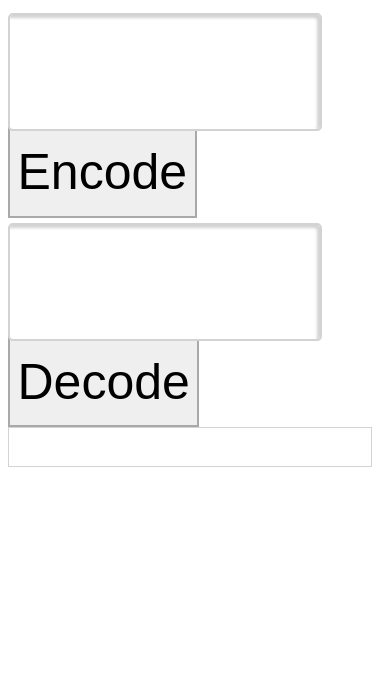
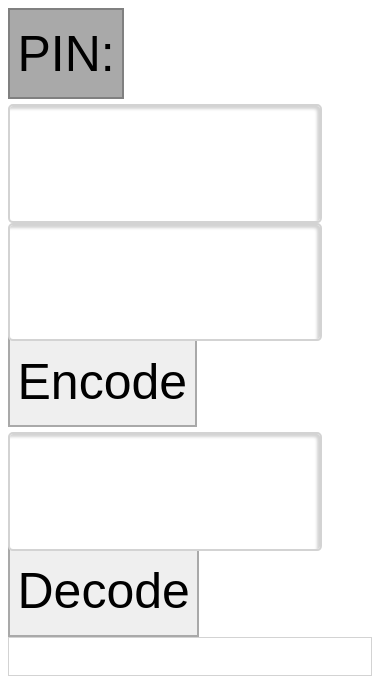
Before and after one commit to getbentscratch/worldgame, a plain HTML site: page www/index.html in a window 390 px wide. Drawn offline with Linux system fonts and the light colour scheme; some packages are replaced by stand-ins of ours.

Commit message:
Update index.html

```diff
--- a/www/index.html
+++ b/www/index.html
@@ -15,6 +15,23 @@
   padding: 5%;
   font-size: 500%;
   font-family: arial;
+}
+#pinnumber {
+outline: none;
+transition: all .3s;
+border-radius: 5px;
+border: solid 2px lightgray;
+box-shadow: inset -3px 3px 3px lightgray;
+width: 80%;
+height: 0%;
+padding: 3%;
+padding-right: 0%;
+font-size: 500%;
+transform: translateY(4.3%);
+}
+#pinnumber:focus {
+box-shadow: inset -3px 3px 12px #74b9ff;
+border: solid 2px #0984e3;
 }
 #put {
 outline: none;
@@ -36,6 +53,15 @@ border: solid 2px #0984e3;
 #encbutton {
 outline: none;
 border: solid 2px darkgrey;
+font-size: 50px;
+padding: 2%;
+padding-top: 3.9%;
+padding-bottom: 3.9%;
+}
+#pinlabel {
+outline: none;
+background-color: darkgrey;
+border: solid 2px grey;
 font-size: 50px;
 padding: 2%;
 padding-top: 3.9%;
@@ -177,6 +203,8 @@ function CopyToClipboard(containerid) {
      alert("Output copied to clipboard!");
 }
         </script>
+  <input type="submit" value="PIN:" id="pinlabel">
+  <input type="text" id="pinnumber" autocomplete="off">
         <form action="javascript:encode();" id="command">
   <input type="text" id="put" autocomplete="off">
   <input type="submit" value="Encode" id="encbutton">
```
